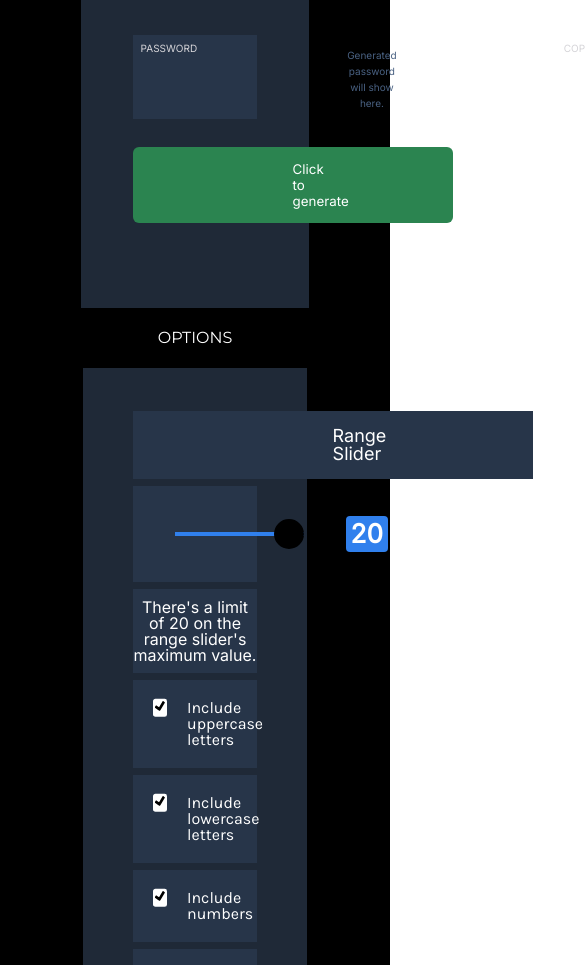
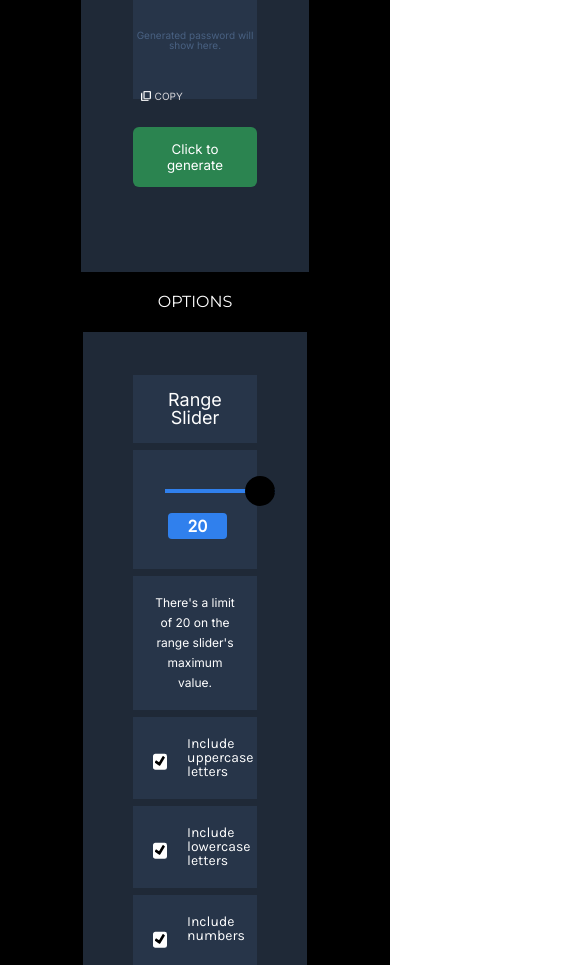
Before and after one commit to iadnanahsan/password-generator-by-iadnanahsan, a plain HTML site: page index.html in a window 390 px wide. Shown: the part 315-1280 px from the top of the page, 585 px wide, since content can reach past the window. Drawn offline with Linux system fonts and the light colour scheme.

Commit message:
responsive fixes

```diff
--- a/assets/css/slider.css
+++ b/assets/css/slider.css
@@ -4,8 +4,7 @@
 height: 60px; */
 margin-top: 7px;
 margin-bottom: 7px;
-padding: 30px;
-padding-left: 40px;
+padding: 30px 30px !important;
 display: flex;
 align-items: center;
 background-color: #273549;
--- a/assets/css/style.css
+++ b/assets/css/style.css
@@ -59,7 +59,6 @@
     background: #273549;
     height: 84px;
     width: 100%;
-    gap: 150px;
     max-width:100%}
 
 #password {
@@ -122,7 +121,7 @@ p:empty:not(:focus)::before {
     margin-top: 28px;
     align-items: center;
     width: 100%;
-    padding: 14px 160px;
+    padding: 14px;
     background-color: #2B8450;
 }
 
@@ -148,7 +147,7 @@ p:empty:not(:focus)::before {
 .range-slider_label {
     margin-top: 43px;
     color: #fff;
-    padding: 16px 200px;
+    padding: 16px;
     background-color: #273549;
     text-align: center;
     font-family: Inter;
@@ -229,3 +228,55 @@ input[type="checkbox"]:disabled {
   color: var(--form-control-disabled);
   cursor: not-allowed;
 }
+
+/* Media Queries */
+@media screen and (max-width: 600px) {
+    .pass-gen_generate-pass-sec h2 {
+        font-size: 26px;
+    }
+
+    label {
+        font-size: 14px !important;
+    }
+
+    .limit-indicate {
+        font-size: 12px;
+        line-height: 20px;
+        padding: 17px;
+
+    }
+
+    input[type="checkbox"] {
+        height: 1em;
+        margin-top: 18px;
+    }
+
+    .slider {
+        display: block !important;
+    }
+
+    .slider p {
+        margin-left: 5px !important;
+        font-size: 16px !important;
+    }
+
+    .slider input[type="range"] {
+        margin-bottom: 20px;
+        width: 110px !important;
+    }
+
+    .result-contain {
+        height: 120px;
+        max-width: 100%;
+        flex-direction: column;
+        gap: 33px;
+    }
+
+    #clipboard {
+        margin-left: 8px;
+    }
+
+    #result {
+        font-size: 10px !important;
+    }
+}
```
